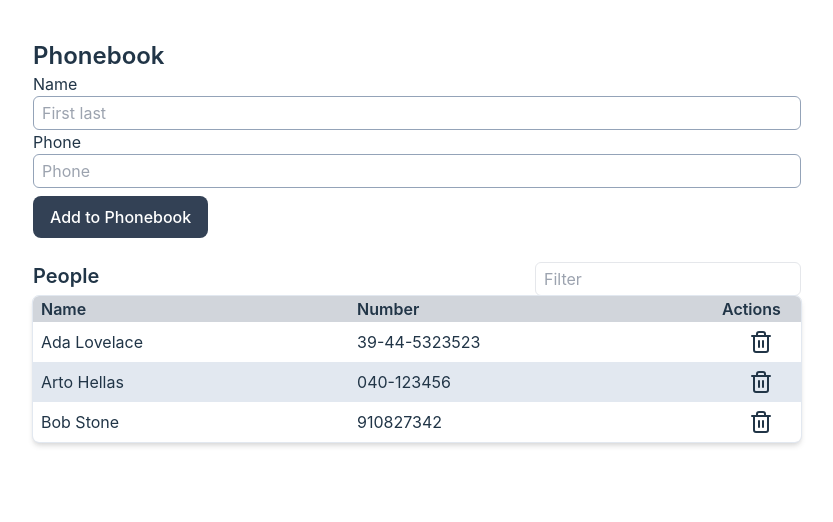
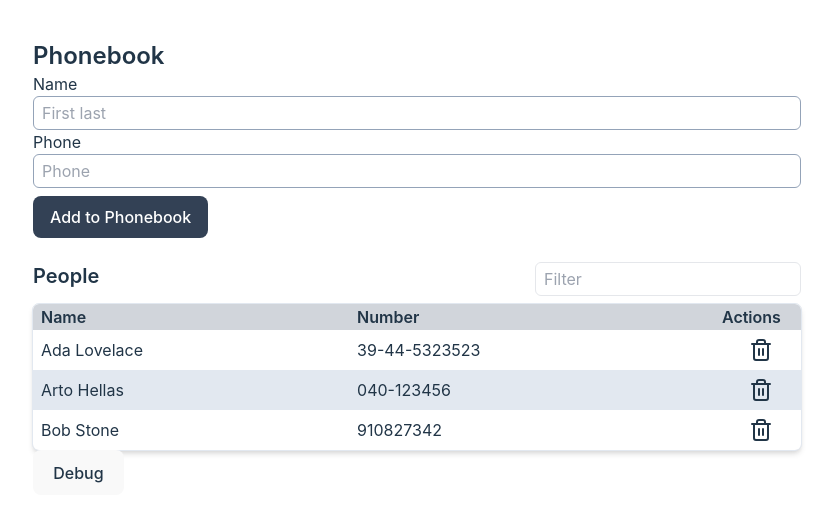
Before and after one commit to wilpola/Mooc2024, a React (Vite) app in the folder part-2/phonebook/: page / in a window 1280 px wide. Shown: the top 522 px of the page, without its empty margins (223-1056 px from the left). Built offline with nearby package versions, Linux system fonts and the light colour scheme; data requests are answered from the project's data file.

Commit message:
Add index to the db

```diff
--- a/part-2/phonebook/src/App.tsx
+++ b/part-2/phonebook/src/App.tsx
@@ -1,29 +1,25 @@
 import { useEffect, useState } from "react";
 import { Form, PhoneBook } from "./components";
-
-// import db
-import axios from "axios";
 
 // import backend code "services"
 import peopleProvider from "./services/people";
 
 export interface IPeople {
-  id: number;
+  id: any;
   name: string;
   phone?: string;
 }
 
 function App() {
   const [people, setPeople] = useState<IPeople[]>([]);
-  const [counter, setCounter] = useState<number>(4);
+  const [nextId, setNextId] = useState<any>("");
   const [newPerson, setNewPerson] = useState<IPeople>({
     name: "",
     phone: "",
-    id: counter,
+    id: nextId,
   });
   const [filtered, setFiltered] = useState<string>("");
   const [phonebook, setPhoneBook] = useState<any>(people);
-
 
   /**
    * Get data from the "server"
@@ -37,6 +33,16 @@ function App() {
       .catch((err) => console.log(err));
   }, []);
 
+  useEffect(() => {
+    peopleProvider
+      .getId()
+      .then((res) => {
+        setNewPerson({ ...newPerson, id: `${res.data.id}` });
+        setNextId(res.data.id);
+      })
+      .catch((err) => console.log(err));
+  }, []);
+
   return (
     <div className="mx-auto max-w-screen-md m-10 w-[95%]">
       <h1 className="text-2xl font-semibold">Phonebook</h1>
@@ -45,8 +51,7 @@ function App() {
         setNewPerson={setNewPerson}
         people={people}
         setPeople={setPeople}
-        counter={counter}
-        setCounter={setCounter}
+        nextId={nextId}
       />
       {people.length > 0 && (
         <PhoneBook
@@ -57,6 +62,7 @@ function App() {
           setPhoneBook={setPhoneBook}
         />
       )}
+      <button onClick={() => console.log(nextId)}>Debug</button>
     </div>
   );
 }
--- a/part-2/phonebook/src/components/Form.tsx
+++ b/part-2/phonebook/src/components/Form.tsx
@@ -4,17 +4,14 @@
  */
 
 import IPeople from "../App";
-
-// import modules
-import axios from "axios";
+import peopleProvider from "../services/people";
 
 export const Form = ({
   newPerson,
   setNewPerson,
   people,
   setPeople,
-  counter,
-  setCounter,
+  nextId,
 }: any) => {
   const handleAddition = (e: any) => {
     e.preventDefault(); // Prevent refresh
@@ -30,17 +27,43 @@ export const Form = ({
           person.name.toLowerCase() === newPerson.name.toLowerCase() // Check each with as a lowercase
       );
       if (duplicate) {
-        alert(`Person "${newPerson}" is already in the database.`);
+        if (
+          confirm(
+            `${newPerson.name} is already added to the phonebook. \nWould you like to replace the old number with the provided new one?`
+          )
+        ) {
+          setPeople([
+            ...people,
+            {
+              name: newPerson.name,
+              phone: newPerson.phone,
+              id: nextId.toString(),
+            },
+          ]);
+          console.log(people.indexOf(newPerson.name)                      );
+          peopleProvider
+            .update(people.indexOf(newPerson.name), newPerson)
+            .then((res) => {
+              console.log(res);
+              setNewPerson({ name: "", phone: "", id: nextId });
+            })
+            .catch((err) => console.log(err));
+        }
       } else {
         setPeople([
           ...people,
-          { name: newPerson.name, phone: newPerson.phone, id: counter + 1 },
+          {
+            name: newPerson.name,
+            phone: newPerson.phone,
+            id: nextId.toString(),
+          },
         ]);
-        setNewPerson({ name: "", phone: "", id: counter });
-        setCounter(counter + 1);
-        axios
-          .post("http://localhost:3001/persons", newPerson)
-          .then((response) => console.log(response))
+        peopleProvider
+          .create(newPerson, nextId)
+          .then((res) => {
+            console.log(res);
+            setNewPerson({ name: "", phone: "", id: nextId });
+          })
           .catch((err) => console.log(err));
       }
     }
--- a/part-2/phonebook/src/components/Phonebook.tsx
+++ b/part-2/phonebook/src/components/Phonebook.tsx
@@ -37,8 +37,9 @@ export const PhoneBook = ({
   return (
     <>
       <div className="flex flex-col mt-6">
-        <div className="flex justify-between">
+        <div className="flex justify-between mb-2">
           <h2 className="text-xl font-semibold">People</h2>
+          {/* Filter the people in the phonebook */}
           <input
             className="px-2 py-1 border rounded-md"
             placeholder="Filter"
--- a/part-2/phonebook/src/db.json
+++ b/part-2/phonebook/src/db.json
@@ -1,4 +1,7 @@
 {
+  "nextId": {
+    "id": 12
+  },
   "persons": [
     {
       "name": "Arto Hellas",
--- a/part-2/phonebook/src/services/people.tsx
+++ b/part-2/phonebook/src/services/people.tsx
@@ -1,5 +1,6 @@
 import axios from "axios";
 const baseUrl = "http://localhost:3001/persons";
+const idURL = "http://localhost:3001/nextId";
 
 // import types
 import { IPeople } from "../App";
@@ -8,21 +9,31 @@ const getAll = () => {
   return axios.get(baseUrl);
 };
 
-const create = (newObject: IPeople) => {
+const create = (newObject: IPeople, nextId: number) => {
+  axios.put(idURL, {id: nextId + 1});
   return axios.post(baseUrl, newObject);
 };
 
-const update = (id: number, newObject: IPeople) => {
+const getId = () => {
+  return axios.get(idURL);
+};
+
+const updateId = (id: number) => {
+  return axios.put(idURL, id + 1);
+};
+const update = (id: string, newObject: IPeople) => {
   return axios.put(`${baseUrl}/${id}`, newObject);
 };
 
 const remove = (id: number) => {
-    return axios.delete(`${baseUrl}/${id}`)
-}
+  return axios.delete(`${baseUrl}/${id}`);
+};
 
 export default {
   getAll: getAll,
   create: create,
   update: update,
-  remove: remove
+  remove: remove,
+  getId: getId,
+  updateId: updateId,
 };
```
